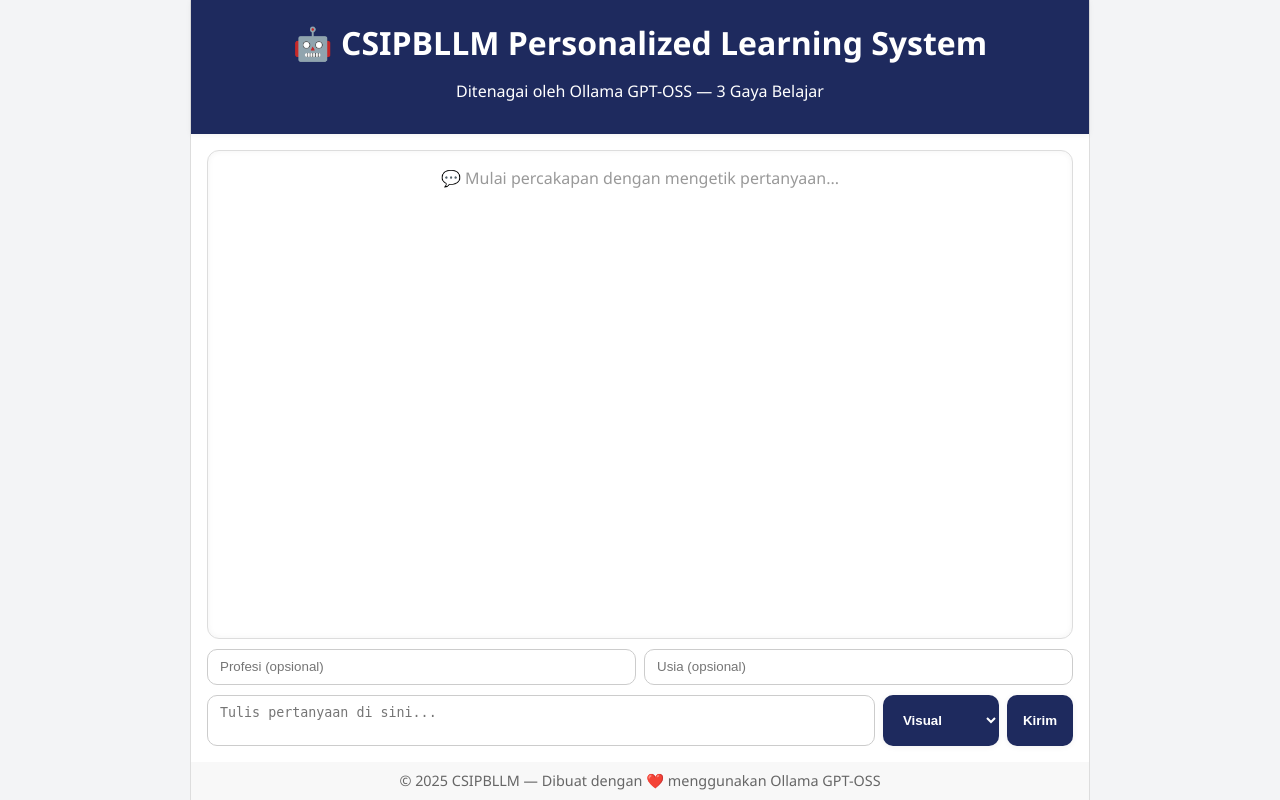
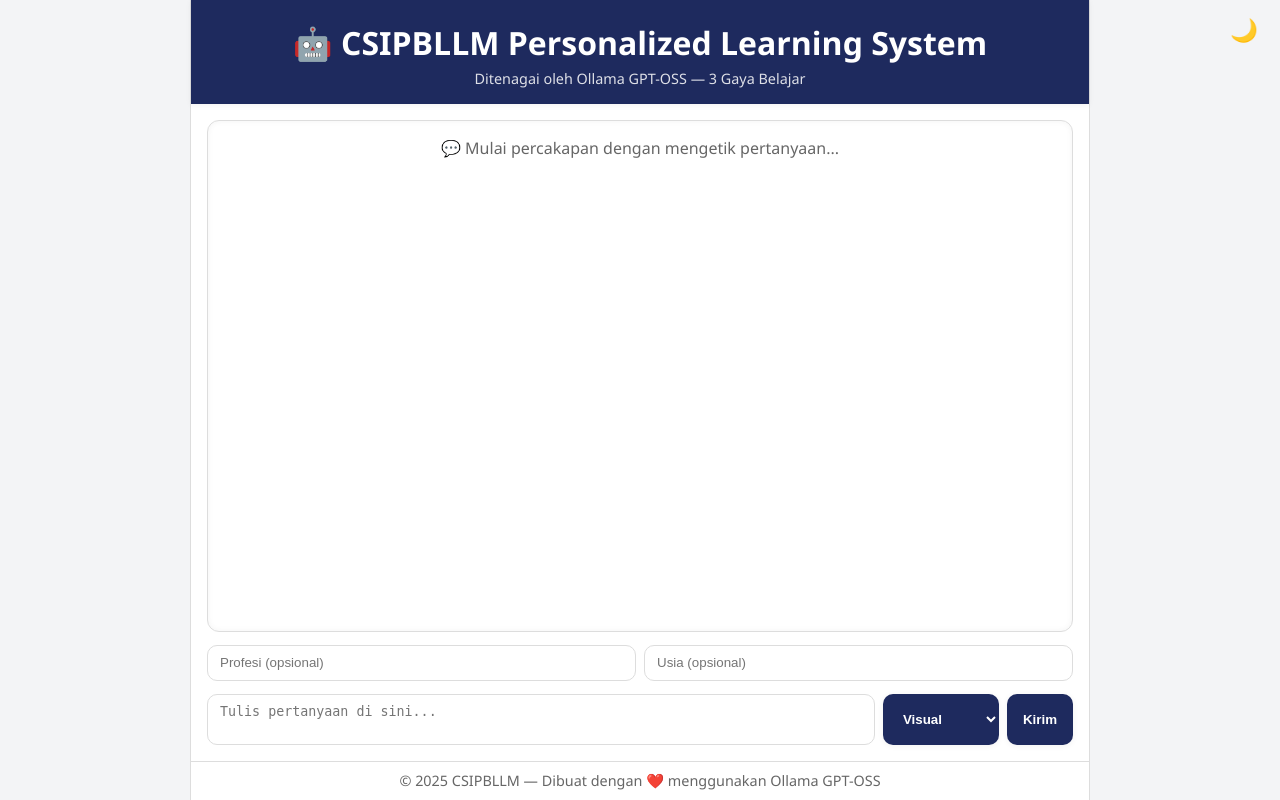
Before and after one commit to vzhakir/csipbllm-personalizedlearningsystem, a PHP site: page / in a window 1280 px wide. Run offline with PHP 8.4, Linux system fonts and the light colour scheme.

Commit message:
huge update, i think? testing later hehehe

```diff
--- a/static/index.html
+++ b/static/index.html
@@ -11,6 +11,7 @@
     <header>
       <h1>🤖 CSIPBLLM Personalized Learning System</h1>
       <p>Ditenagai oleh Ollama GPT-OSS — 3 Gaya Belajar</p>
+      <button id="themeToggle" class="theme-toggle" title="Ganti tema">🌙</button>
     </header>
 
     <main>
--- a/static/script.js
+++ b/static/script.js
@@ -1,26 +1,44 @@
 /* =====================================================================
    CSIPBLLM — Personalized Learning Frontend Script
-   FINAL (Interactive Follow-up + Adaptive Hints + CT-Friendly + Dynamic Lock)
+   FINAL VERSION (Dark/Light Toggle + Dynamic UI + Adaptive Hints + CT-Friendly)
    ---------------------------------------------------------------------
    Fitur:
+   ✅ Manual Dark/Light Mode Toggle 🌞 / 🌙 (disimpan di localStorage)
    ✅ Mode dinamis (Input ↔ Evaluasi ↔ New Chat)
-   ✅ Bot follow-up setelah menjawab pertanyaan
-   ✅ Evaluasi dengan adaptive hint bertingkat
+   ✅ Bot follow-up otomatis setelah menjawab
+   ✅ Evaluasi adaptif (Directive → Remedial → Facilitative)
    ✅ Code-friendly (Computational Thinking)
    ✅ Riwayat percakapan + unduh TXT/JSON
    ✅ Input otomatis dikunci setelah pertanyaan dikirim
-   ✅ Tombol ✨ New Chat untuk memulai ulang
+   ✅ Tombol ✨ New Chat untuk memulai ulang sesi
    ✅ Tidak ada fitur yang dihapus
    ===================================================================== */
 
 document.addEventListener("DOMContentLoaded", () => {
   // ================================================================
-  // 1. LOAD MARKED.JS UNTUK MARKDOWN
+  // 1. 🌓 THEME TOGGLE (Dark/Light Mode)
   // ================================================================
-  const script = document.createElement("script");
-  script.src = "https://cdn.jsdelivr.net/npm/marked/marked.min.js";
-  script.defer = true;
-  document.head.appendChild(script);
+  const themeToggle = document.getElementById("themeToggle");
+
+  const applyTheme = (theme) => {
+    document.documentElement.setAttribute("data-theme", theme);
+    themeToggle.textContent = theme === "dark" ? "🌞" : "🌙";
+  };
+
+  const savedTheme = localStorage.getItem("theme");
+  if (savedTheme) {
+    applyTheme(savedTheme);
+  } else {
+    const prefersDark = window.matchMedia("(prefers-color-scheme: dark)").matches;
+    applyTheme(prefersDark ? "dark" : "light");
+  }
+
+  themeToggle.addEventListener("click", () => {
+    const current = document.documentElement.getAttribute("data-theme");
+    const next = current === "dark" ? "light" : "dark";
+    applyTheme(next);
+    localStorage.setItem("theme", next);
+  });
 
   // ================================================================
   // 2. AMBIL ELEMEN DOM
@@ -123,7 +141,7 @@ document.addEventListener("DOMContentLoaded", () => {
     const typing = showTyping();
     setBusy(sendBtn, true);
 
-    // 🔒 Nonaktifkan semua input agar user tidak ubah konteks
+    // 🔒 Kunci input agar user tidak ubah konteks
     profesiInput.disabled = true;
     usiaInput.disabled = true;
     questionInput.disabled = true;
@@ -179,7 +197,7 @@ document.addEventListener("DOMContentLoaded", () => {
     }
   });
 
-  // ENTER untuk kirim
+  // ENTER = kirim
   questionInput.addEventListener("keydown", (e) => {
     if (e.key === "Enter" && !e.shiftKey) {
       e.preventDefault();
--- a/static/style.css
+++ b/static/style.css
@@ -1,26 +1,45 @@
 /* ==============================================================
-   CHATGPT-STYLE UI FOR CSIPBLLM (Final Polished)
+   CSIPBLLM UI STYLE — FINAL (Clean + Dark/Light Mode)
    ============================================================== */
 
-:root{
-  --brand:#1e2a5e;
-  --brand-2:#16204d;
-  --bg:#f3f4f6;
-  --card:#ffffff;
-  --muted:#777;
-  --border:#ddd;
-  --shadow:0 1px 6px rgba(0,0,0,0.06);
+/* ---------- VARIABEL UTAMA ---------- */
+:root {
+  --brand: #1e2a5e;
+  --brand-dark: #16204d;
+  --bg: #f3f4f6;
+  --card: #ffffff;
+  --border: #ddd;
+  --text: #222;
+  --muted: #666;
+  --shadow: 0 1px 6px rgba(0, 0, 0, 0.06);
 }
 
-*{ box-sizing: border-box; }
+/* 🌙 DARK MODE (otomatis mengikuti sistem) */
+@media (prefers-color-scheme: dark) {
+  :root {
+    --bg: #0f172a;
+    --card: #1e293b;
+    --border: #334155;
+    --text: #e2e8f0;
+    --muted: #94a3b8;
+    --shadow: 0 1px 8px rgba(0, 0, 0, 0.5);
+  }
+}
+
+/* ---------- RESET & DASAR ---------- */
+* {
+  box-sizing: border-box;
+  transition: background-color 0.3s ease, color 0.3s ease, border 0.3s ease;
+}
 
 body {
   margin: 0;
   font-family: "Segoe UI", Tahoma, sans-serif;
   background-color: var(--bg);
-  color: #222;
+  color: var(--text);
 }
 
+/* ---------- LAYOUT CHAT WRAPPER ---------- */
 .chat-wrapper {
   display: flex;
   flex-direction: column;
@@ -39,30 +59,42 @@ header {
   text-align: center;
   box-shadow: var(--shadow);
 }
+header h1 {
+  margin: 0.3rem 0;
+}
+header p {
+  margin: 0;
+  font-size: 0.9rem;
+  opacity: 0.85;
+}
 
-header h1 { margin: 0.3rem 0; }
-
+/* ---------- MAIN LAYOUT ---------- */
 main {
   flex: 1;
   display: flex;
   flex-direction: column;
   padding: 1rem;
-  gap: .6rem;
+  gap: 0.8rem;
+  overflow-y: auto;
 }
 
+/* ---------- CHAT BOX ---------- */
 .chat-box {
   flex: 1;
   overflow-y: auto;
   border: 1px solid var(--border);
   border-radius: 12px;
-  background: #fff;
+  background: var(--card);
   padding: 1rem;
-  box-shadow: inset 0 0 6px rgba(0,0,0,0.05);
+  box-shadow: inset 0 0 6px rgba(0, 0, 0, 0.05);
   display: flex;
   flex-direction: column;
 }
 
-.placeholder { text-align: center; color: #999; }
+.placeholder {
+  text-align: center;
+  color: var(--muted);
+}
 
 .chat-bubble {
   margin: 0.6rem 0;
@@ -94,31 +134,36 @@ main {
   align-self: flex-start;
 }
 
-/* Markdown/code prettiness */
-.chat-bubble pre, .chat-bubble code {
-  font-family: ui-monospace, SFMono-Regular, Menlo, Monaco, Consolas, "Liberation Mono", monospace;
-  background: #0f172a0d;
-  border: 1px dashed #cbd5e1;
+/* Markdown & Code block */
+.chat-bubble pre,
+.chat-bubble code {
+  font-family: ui-monospace, SFMono-Regular, Menlo, Monaco, Consolas, monospace;
+  background: rgba(15, 23, 42, 0.05);
+  border: 1px dashed var(--border);
   border-radius: 8px;
-  padding: .25rem .4rem;
+  padding: 0.25rem 0.4rem;
   overflow-x: auto;
 }
-.chat-bubble pre { padding: .6rem .8rem; }
+.chat-bubble pre {
+  padding: 0.6rem 0.8rem;
+}
 
-/* Controls */
+/* ---------- FORM & CONTROLS ---------- */
 .controls {
   display: flex;
   gap: 0.5rem;
+  flex-wrap: wrap;
 }
 
 .controls input,
 .controls textarea {
   flex: 1;
   border-radius: 10px;
-  border: 1px solid #ccc;
-  padding: 0.6rem .75rem;
+  border: 1px solid var(--border);
+  padding: 0.6rem 0.75rem;
   resize: none;
-  background: #fff;
+  background: var(--card);
+  color: var(--text);
 }
 
 .controls select,
@@ -187,29 +280,64 @@ main {
   font-weight: 600;
   box-shadow: var(--shadow);
 }
-
 .history button:hover {
-  background: var(--brand-2);
+  background: var(--brand-dark);
 }
 
-footer {
-  background: #f8f8f8;
+/* ---------- NEW CHAT BUTTON ---------- */
+#newChatSection {
   text-align: center;
-  color: #666;
-  padding: 0.6rem;
-  font-size: 0.9rem;
+  margin-top: 1rem;
 }
-
 #newChatBtn {
-  background: #1e2a5e;
+  background: var(--brand);
   color: white;
   border: none;
   border-radius: 10px;
   padding: 0.6rem 1.2rem;
   font-weight: 600;
   cursor: pointer;
-  box-shadow: 0 1px 4px rgba(0,0,0,0.2);
+  box-shadow: var(--shadow);
 }
 #newChatBtn:hover {
-  background: #16204d;
+  background: var(--brand-dark);
 }
+
+/* ---------- FOOTER ---------- */
+footer {
+  background: var(--card);
+  text-align: center;
+  color: var(--muted);
+  padding: 0.6rem;
+  font-size: 0.9rem;
+  border-top: 1px solid var(--border);
+}
+
+/* ---------- ANIMASI ---------- */
+@keyframes fadeIn {
+  from {
+    opacity: 0;
+    transform: translateY(6px);
+  }
+  to {
+    opacity: 1;
+    transform: translateY(0);
+  }
+}
+
+/* -------- Toggle Button --------- */
+.theme-toggle {
+  position: absolute;
+  right: 1rem;
+  top: 1rem;
+  background: transparent;
+  border: none;
+  color: white;
+  font-size: 1.4rem;
+  cursor: pointer;
+  transition: transform 0.2s ease, opacity 0.3s ease;
+}
+.theme-toggle:hover {
+  transform: scale(1.2);
+  opacity: 0.85;
+}
```
Also changed, not shown: other parts of static/style.css (+79 -22 lines).
